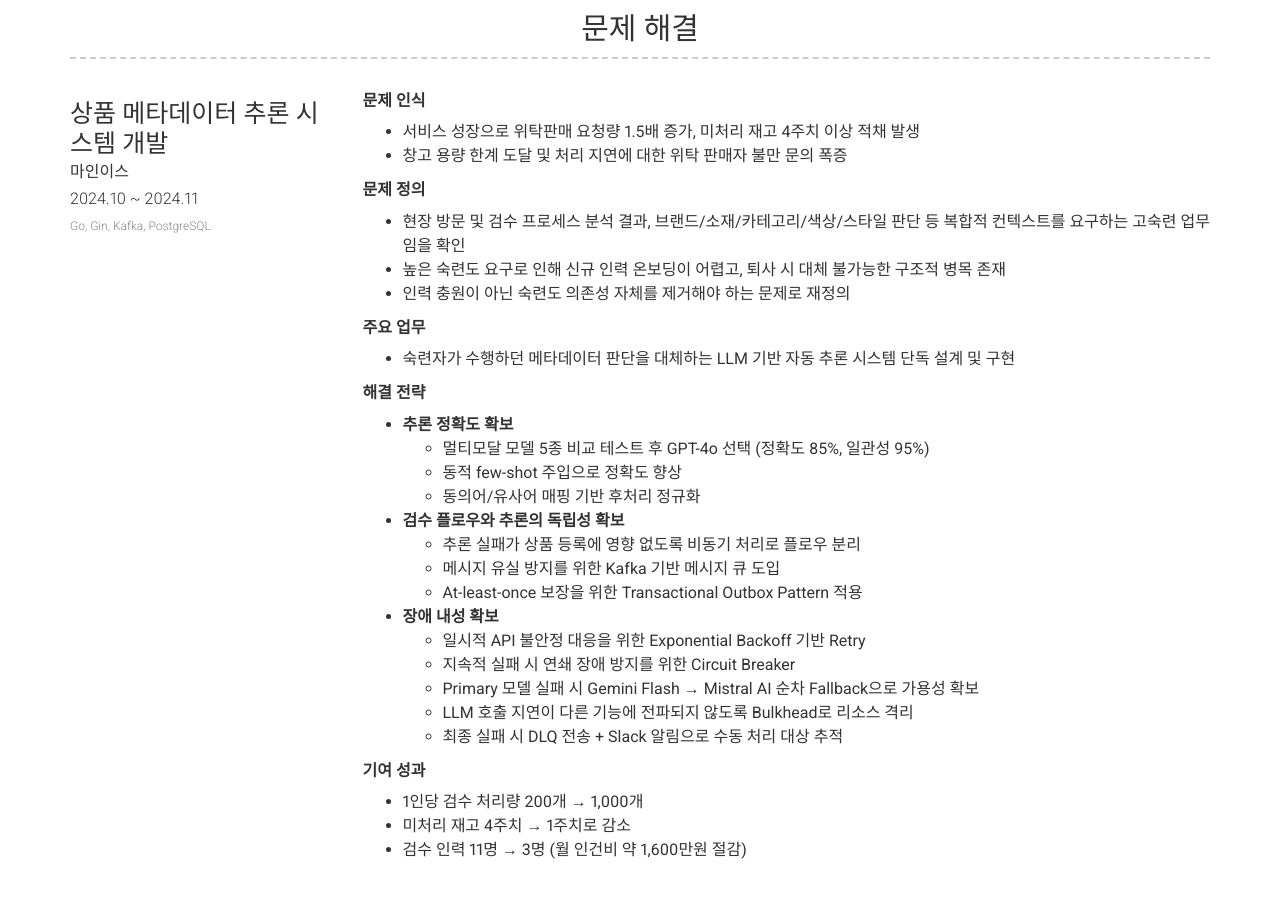
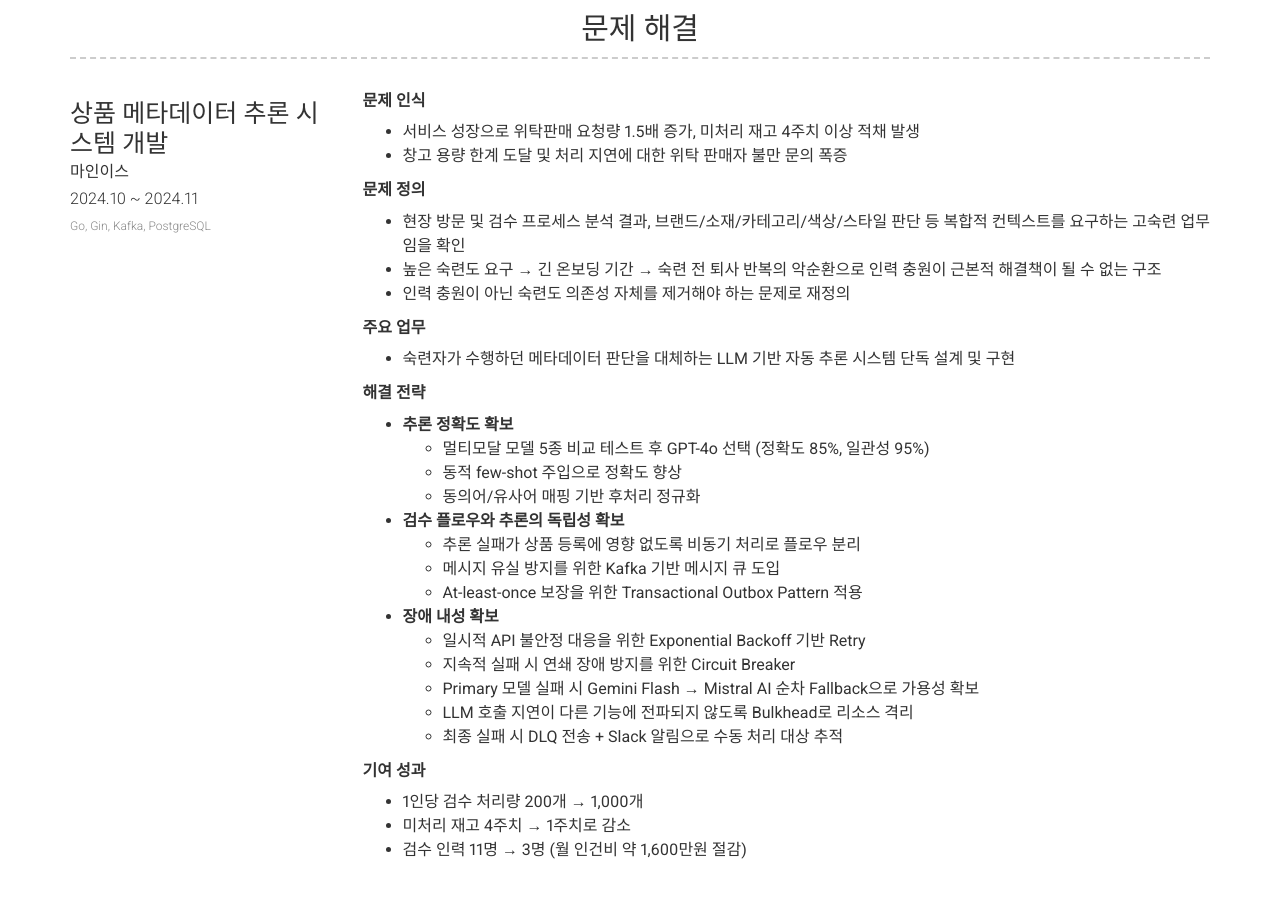
Before and after one commit to toongri/toongri.github.io, a Jekyll site: the page built from index.md, in a window 1280 px wide and 900 px high, scrolled down 1266 px. Built offline with Jekyll 4.4.1, drawn with Linux system fonts in a browser that asks for light colours; nearby versions of some CDN libraries.

Commit message:
Update problem definition in `_config.yml` to refine onboarding and staffing challenges explanation.

```diff
--- a/_config.yml
+++ b/_config.yml
@@ -77,7 +77,7 @@ content:
 
           **문제 정의**
           - 현장 방문 및 검수 프로세스 분석 결과, 브랜드/소재/카테고리/색상/스타일 판단 등 복합적 컨텍스트를 요구하는 고숙련 업무임을 확인
-          - 높은 숙련도 요구로 인해 신규 인력 온보딩이 어렵고, 퇴사 시 대체 불가능한 구조적 병목 존재
+          - 높은 숙련도 요구 → 긴 온보딩 기간 → 숙련 전 퇴사 반복의 악순환으로 인력 충원이 근본적 해결책이 될 수 없는 구조
           - 인력 충원이 아닌 숙련도 의존성 자체를 제거해야 하는 문제로 재정의
 
           **주요 업무**
```
